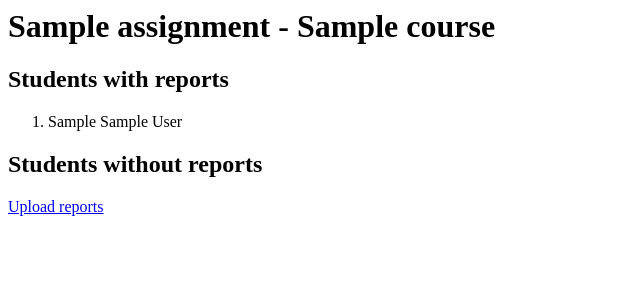
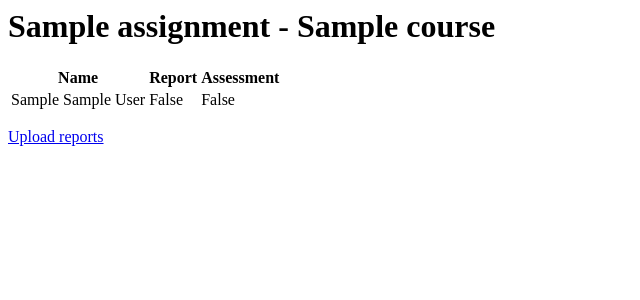
Before and after one commit to davidfokkema/grading, a Django app: page /grading/report/1/ in a window 1280 px wide. Shown: the top 300 px of the page, without its empty margins (0-640 px from the left). Run offline with Django 3.2, Linux system fonts and the light colour scheme; tables that the repository leaves empty hold one stand-in row (values such as "Sample post"); parts of the project's set-up code (start-up, migrations or seed data) failed here and were passed over.

Commit message:
First stab at table of students instead of list

```diff
--- a/grading/templates/grading/report.html
+++ b/grading/templates/grading/report.html
@@ -2,20 +2,24 @@
 <body>
 <h1>{{ assignment.title }} - {{ assignment.course.title }}</h1>
 
-<h2>Students with reports</h2>
-<ol>
-{% for student in students_with_reports %}
-        <li>{{ student }}</li>
-{% endfor %}
-</ol>
+<table>
+        <thead>
+                <tr>
+                        <th>Name</th>
+                        <th>Report</th>
+                        <th>Assessment</th>
+                </tr>
+        </thead>
+        <tbody>
+                {% for student in students %}
+                <tr>
+                        <td>{{ student.name }}</td>
+                        <td>{{ student.has_report }}</td>
+                        <td>{{ student.has_assessment }}</td>
+                </tr>
+                {% endfor %}
+</table>
 
-<h2>Students without reports</h2>
-<ol>
-{% for student in students_without_reports %}
-        <li>{{ student }}</li>
-{% endfor %}
-</ol>
-
-<a href="{% url 'upload_reports' assignment.pk %}">Upload reports</a>
+<p><a href="{% url 'upload_reports' assignment.pk %}">Upload reports</a></p>
 </body>
 </html>
--- a/grading/views.py
+++ b/grading/views.py
@@ -29,16 +29,17 @@ class ReportView(generic.DetailView):
     template_name = 'grading/report.html'
 
     def get_context_data(self, **kwargs):
+        context = super(ReportView, self).get_context_data(**kwargs)
+
         assignment = Assignment.objects.get(pk=self.kwargs['pk'])
-        reports = Report.objects.filter(assignment=assignment)
-        all_students = set(Student.objects.filter(courses=assignment.course))
+        all_students = Student.objects.filter(courses=assignment.course)
 
-        students_with_reports = {u.student for u in reports}
-        students_without_reports = all_students - students_with_reports
+        students = []
+        for student in all_students:
+            students.append({'name': str(student), 'has_report': False,
+                             'has_assessment': False})
 
-        context = super(ReportView, self).get_context_data(**kwargs)
-        context['students_with_reports'] = students_with_reports
-        context['students_without_reports'] = students_without_reports
+        context['students'] = students
         return context
 
 
```
